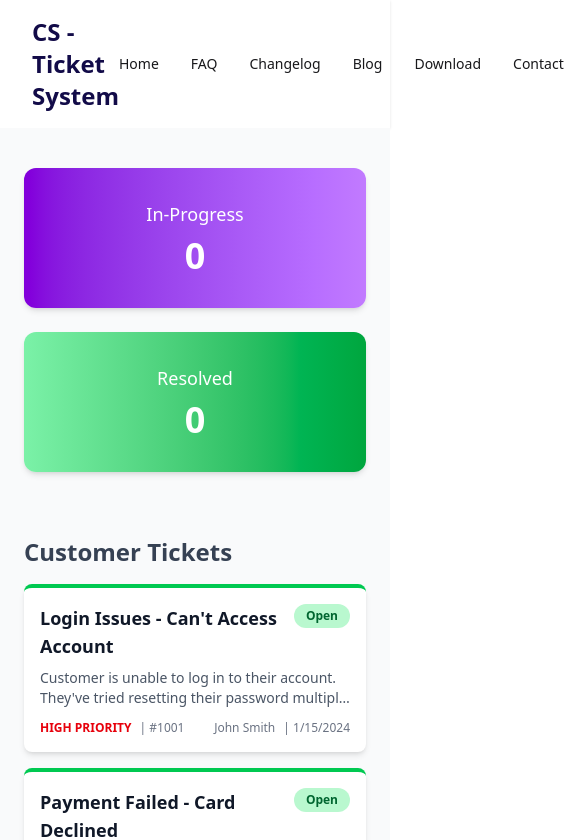
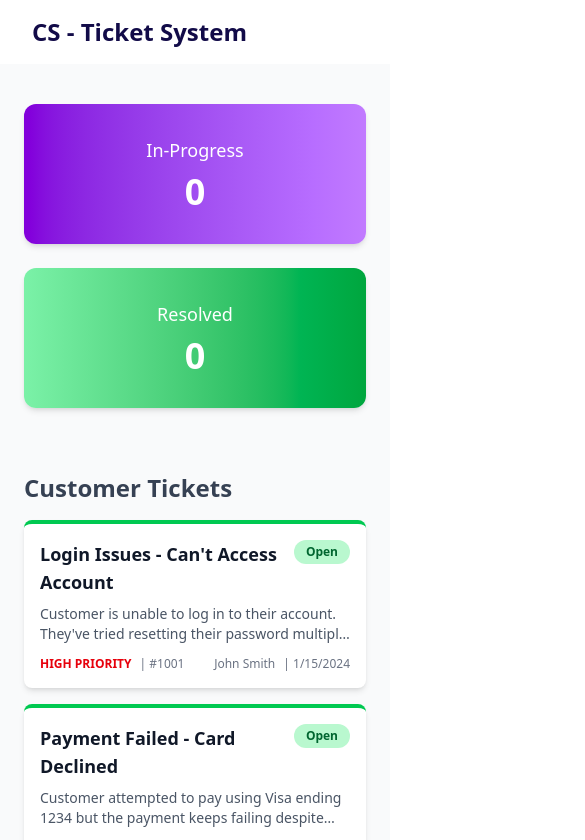
Before and after one commit to SabinaMarium/B12A7-Customer-Support-Zone, a React (Vite) app: page / in a window 390 px wide. Shown: the top 840 px of the page, 585 px wide, since content can reach past the window. Built offline with nearby package versions, Linux system fonts and the light colour scheme.

Commit message:
adjusted responsiveness

```diff
--- a/src/App.jsx
+++ b/src/App.jsx
@@ -40,17 +40,16 @@
         }
 
         alert(`Ticket #${ticket.id} (${ticket.title}) added to Task Status.`);
-        //  Add to In-Progress sidebar
+        //  Add to In-Progress sidebar
         setInProgressTasks(prevTasks => [...prevTasks, ticket]);
 
-        //  Remove from the Customer Tickets list
+        //  Remove from the Customer Tickets list
         setTickets(prevTickets => prevTickets.filter(t => t.id !== ticket.id));
     };
 
     const handleCompleteTask = (taskToComplete) => {
         alert(`Task: ${taskToComplete.title} marked as Complete!`);
         setInProgressTasks(prevTasks => prevTasks.filter(task => task.id !== taskToComplete.id));
-
 
        setResolvedTasks(prevTasks => [{ id: taskToComplete.id, title: taskToComplete.title }, ...prevTasks]);
     };
@@ -62,7 +61,7 @@
                 <div className="text-2xl font-semibold text-[#120B48]">
                     <span className="font-bold">CS - Ticket System</span>
                 </div>
-                <div className="flex items-center space-x-8">
+                <div className="hidden md:flex items-center space-x-8">
                     <a href="#" className="text-sm hover:text-purple-600 transition">Home</a>
                     <a href="#" className="text-sm hover:text-purple-600 transition">FAQ</a>
                     <a href="#" className="text-sm hover:text-purple-600 transition">Changelog</a>
@@ -73,6 +72,11 @@
                         <span className="button">＋</span> New Ticket</button>
                 </div>
             </nav>
+
+
+
+
+
 
     {/* Banner Cards */}
             <div className="w-full px-6 md:px-12 py-10 bg-gray-50">
@@ -246,6 +250,5 @@
 </footer>
         </>
     );
-}
-
+};
 export default App;
```
Lines whose indentation alone changed are shown as unchanged.
